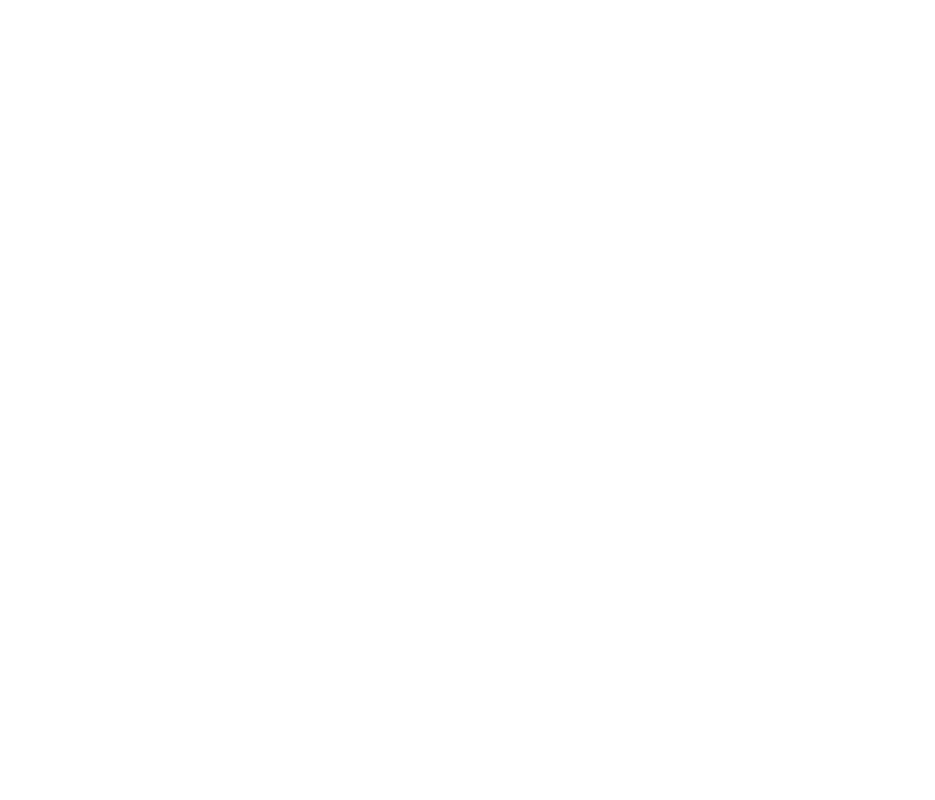
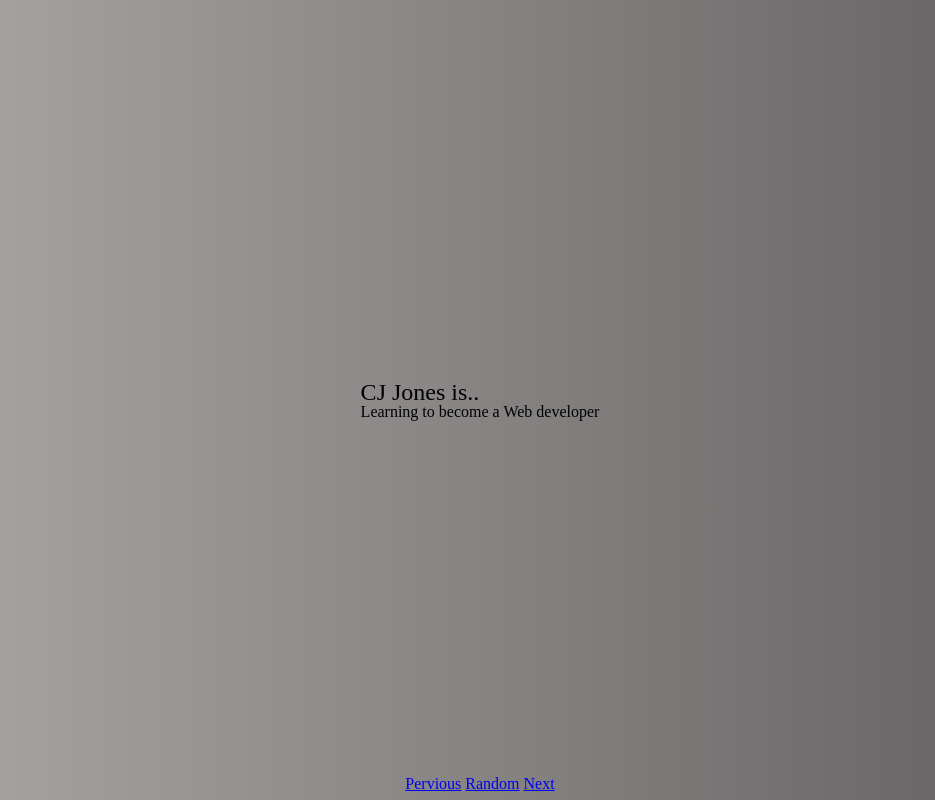
Before and after one commit to whydoidev/Javascript-Slide, a plain HTML site: page index.html in a window 1280 px wide. Shown: the whole page, without its empty margins (160-1095 px from the left). Drawn offline with Linux system fonts and the light colour scheme.

Commit message:
added html

```diff
--- a/css/style.css
+++ b/css/style.css
@@ -0,0 +1,24 @@
+body {
+  /*  fullpage gradient*/
+  height: 100vh;
+  background: rgb(0, 0, 0);
+  background: linear-gradient(90deg, rgba(0, 0, 0, 1) 0%, rgba(175, 170, 170, 1) 0%, rgba(96, 94, 94, 1) 98%);
+}
+
+section {
+  position: absolute;
+  top: 50%;
+  left: 50%;
+  transform: translate(-50%, -50%);
+}
+
+h1 {
+  font-size: 24px;
+}
+
+footer {
+  position: absolute;
+  bottom: 0;
+  left: 50%;
+  transform: translate(-50%, -50%);
+}
--- a/index.html
+++ b/index.html
@@ -2,15 +2,26 @@
 <html>
 
 <head>
-  <title>ADD TITLE</title>
-  <meta name="description" content="ADD DESCRIPTION" />
+  <title>CJ Jones</title>
+  <meta name="description" content="CJ's Web Devlopment" />
   <meta name="viewport" content="width=device-width" />
   <meta charset="utf-8" />
   <!-- Stylesheets -->
+  <link rel="stylesheet" href="css/reset.css" />
   <link rel="stylesheet" href="css/style.css" />
 </head>
 
 <body>
+  <section>
+    <h1>CJ Jones is..</h1>
+    <h2>Learning to become a Web developer</h2>
+  </section>
+  <footer>
+    <a href="#">Pervious</a>
+    <a href="#">Random</a>
+    <a href="#">Next</a>
+
+  </footer>
 </body>
 
 </html>
```
